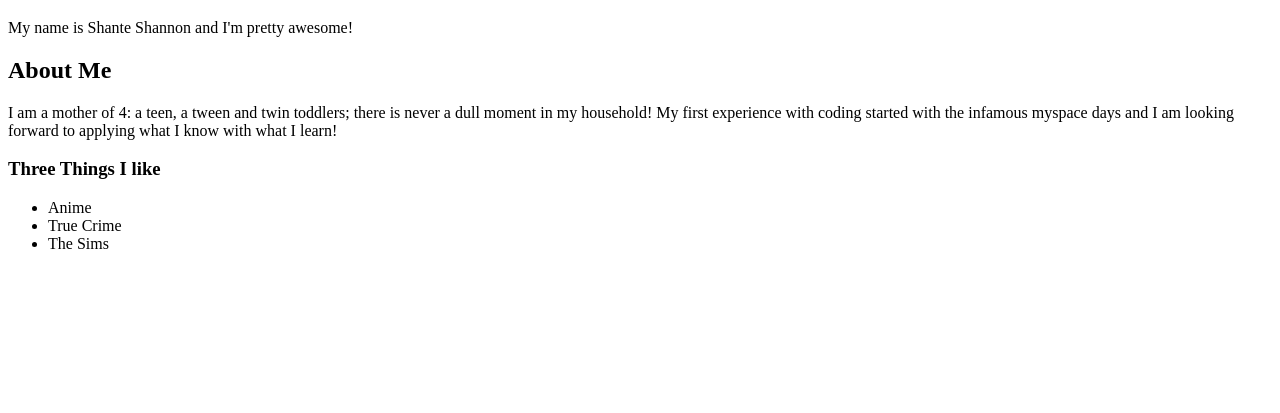
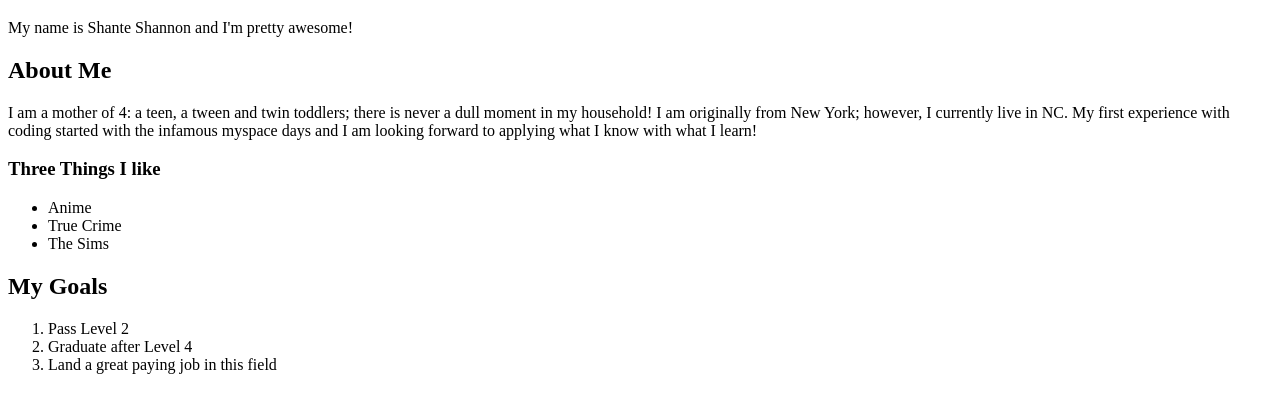
Before and after one commit to ShanteShannon-CDXADMY/week-1-checkpoint, a plain HTML site: page index.html in a window 1280 px wide. Shown: the part 61-474 px from the top of the page. Drawn offline with Linux system fonts and the light colour scheme.

Commit message:
Added my goals section with three goals

```diff
--- a/index.html
+++ b/index.html
@@ -10,7 +10,7 @@
     <p>My name is Shante Shannon and I'm pretty awesome!</p>
 
     <h2>About Me</h2>
-    <p> I am a  mother of 4: a teen, a tween and twin toddlers; there is never a dull moment in my household! My first experience with coding started with the infamous myspace days and I am looking forward to applying what I know with what I learn!</p>
+    <p> I am a  mother of 4: a teen, a tween and twin toddlers; there is never a dull moment in my household! I am originally from New York; however, I currently live in NC. My first experience with coding started with the infamous myspace days and I am looking forward to applying what I know with what I learn!</p>
 
     <h3>Three Things I like</h3>
     <ul>
@@ -18,5 +18,12 @@
         <li>True Crime</li>
         <li>The Sims</li>
     </ul>
+
+    <h2>My Goals</h2>
+    <ol>
+        <li>Pass Level 2</li>
+        <li>Graduate after Level 4</li>
+        <li>Land a great paying job in this field</li>
+    </ol>
 </body>
 </html>
```
